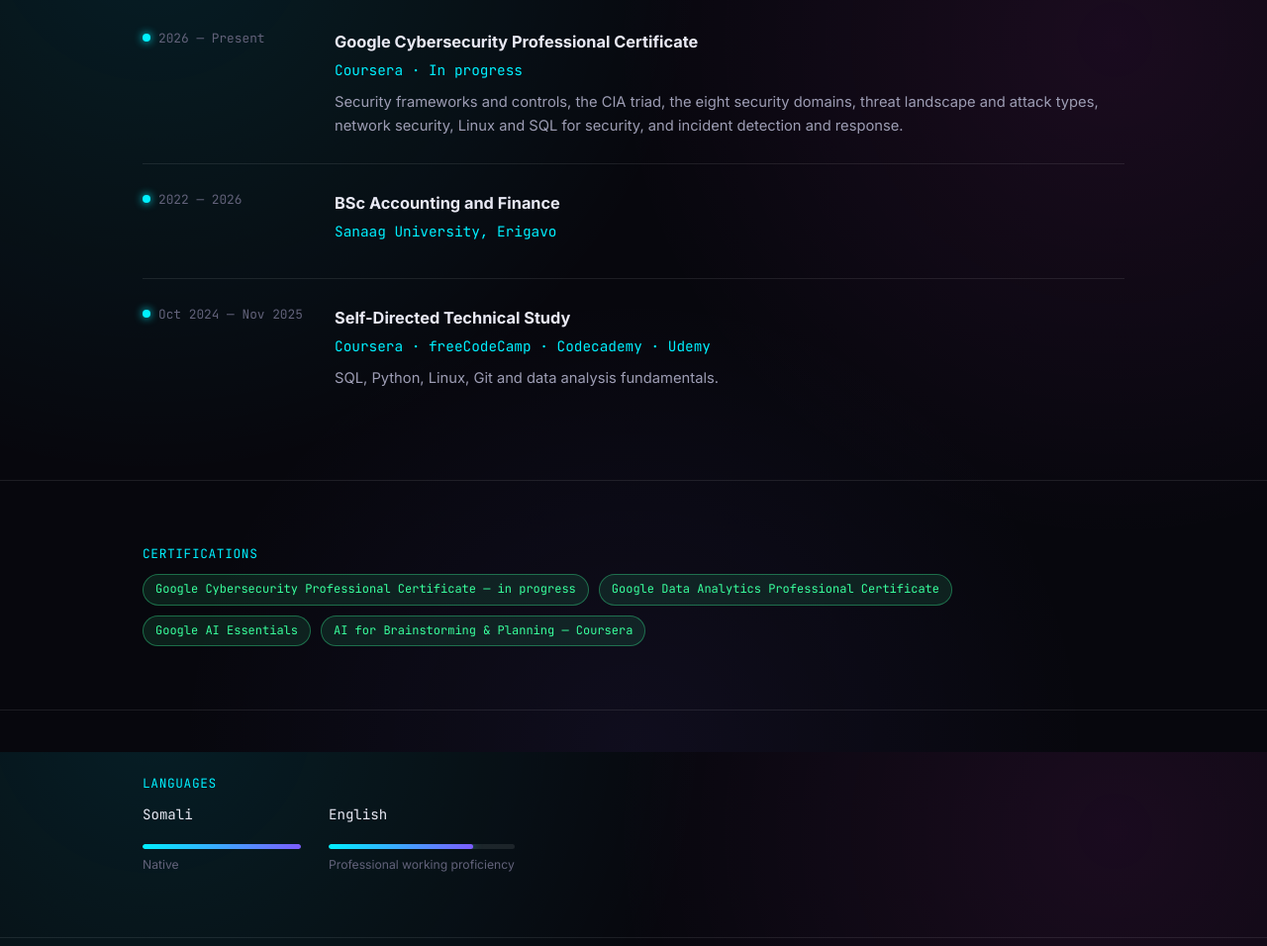
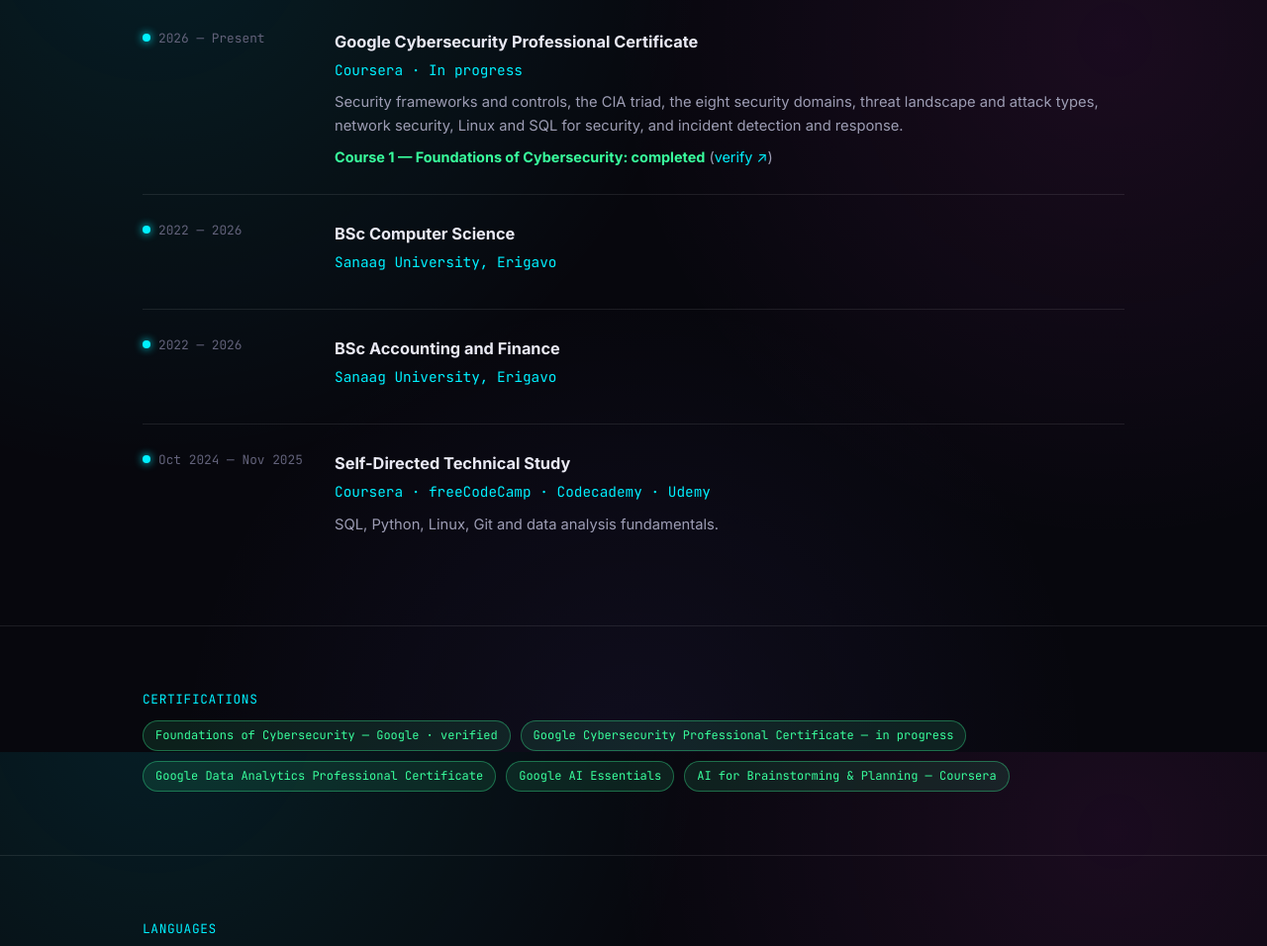
Before and after one commit to Nour-salepan/Nour-salepan.github.io, a plain HTML site: page experience.html in a window 1280 px wide. Shown: the part 1640-2596 px from the top of the page at 99% size. Drawn offline with Linux system fonts and the light colour scheme.

Commit message:
Add CS degree, verified Course 1 certificate

```diff
--- a/experience.html
+++ b/experience.html
@@ -114,6 +114,18 @@
             landscape and attack types, network security, Linux and SQL for security, and
             incident detection and response.
           </p>
+          <p style="font-size: 0.9rem; margin-top: 8px;">
+            <strong style="color: var(--accent-4);">Course 1 — Foundations of Cybersecurity: completed</strong>
+            (<a href="https://coursera.org/verify/ZYABACOQVLK4" target="_blank" rel="noopener" style="color: var(--accent);">verify ↗</a>)
+          </p>
+        </div>
+      </div>
+
+      <div class="timeline-item">
+        <div class="timeline-date">2022 — 2026</div>
+        <div>
+          <div class="timeline-role">BSc Computer Science</div>
+          <div class="timeline-org">Sanaag University, Erigavo</div>
         </div>
       </div>
 
@@ -140,6 +152,7 @@
     <div class="container">
       <div class="case-section-title" style="margin-top: 0;">Certifications</div>
       <div class="badge-row">
+        <span class="badge">Foundations of Cybersecurity — Google · verified</span>
         <span class="badge">Google Cybersecurity Professional Certificate — in progress</span>
         <span class="badge">Google Data Analytics Professional Certificate</span>
         <span class="badge">Google AI Essentials</span>
```
Also changed, not shown: 1 other file.
